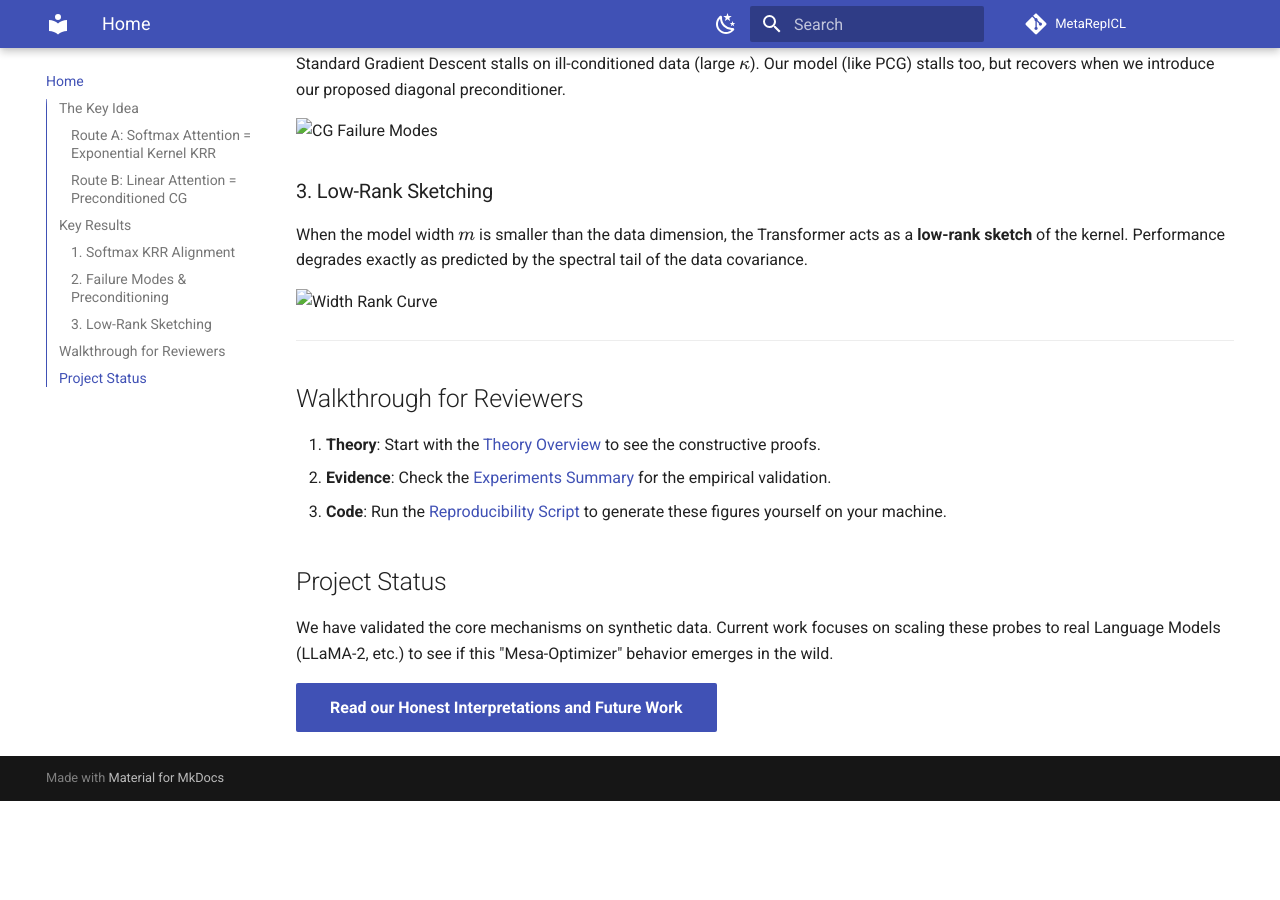
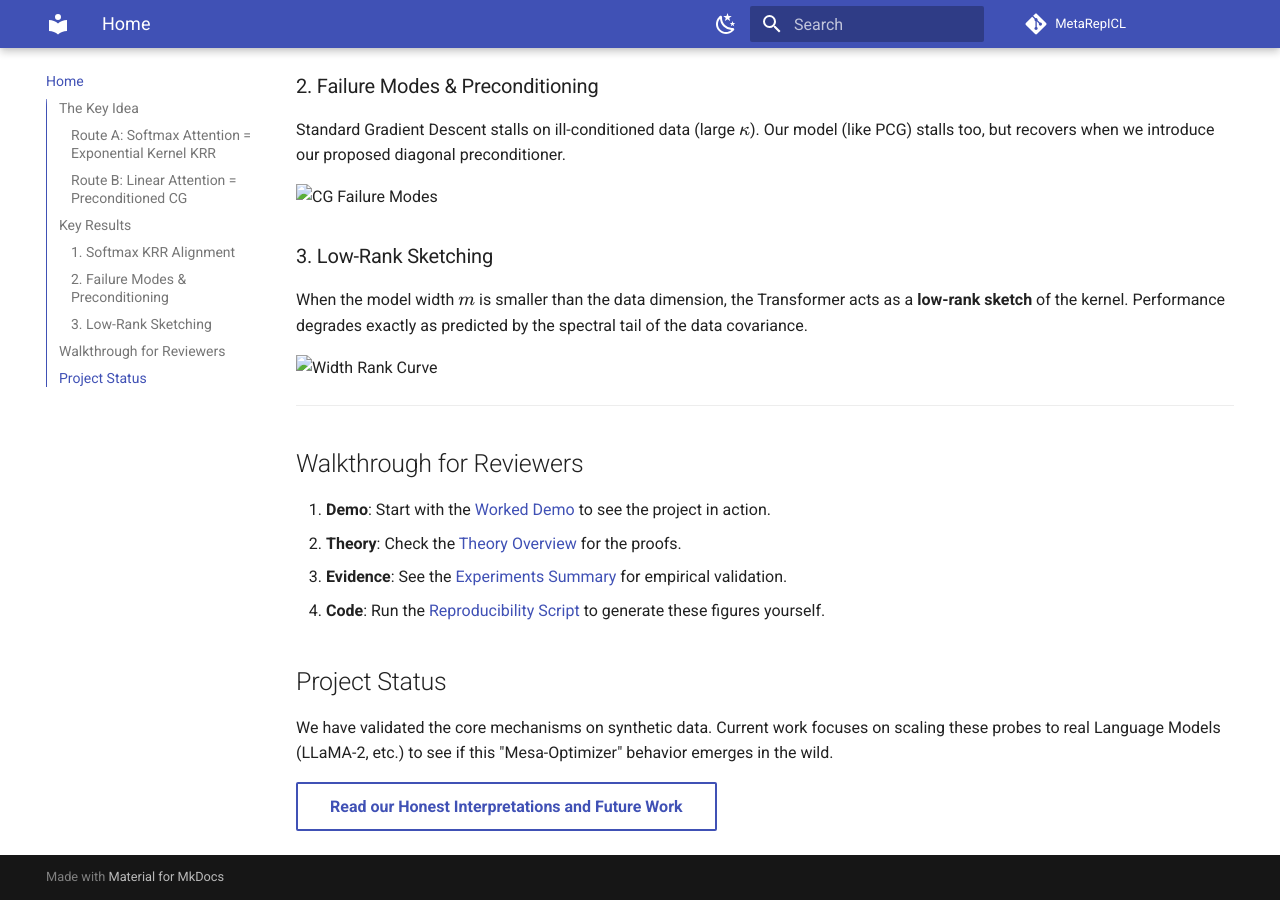
Before and after one commit to fxcawley/MetaRepICL, an MkDocs documentation site: the page built from docs/index.md, in a window 1280 px wide and 900 px high, scrolled down 1527 px. Built offline with MkDocs 1.6.1 and Material for MkDocs 9.7.7, drawn with Linux system fonts in a browser that asks for light colours; comment, search, counter and statistics services are not loaded; before the commit the page ends 2328 px from its top, so only the background shows below that.

Commit message:
feat: Add worked demo walkthrough and update requirements for mkdocs-material

```diff
--- a/docs/index.md
+++ b/docs/index.md
@@ -4,6 +4,8 @@
 Our work suggests they do something more efficient: **Preconditioned Conjugate Gradient (PCG)** or **Exponential Kernel Ridge Regression (KRR)** depending on the attention mechanism.
 
 This project, **MetaRep**, formalizes and empirically validates the hypothesis that In-Context Learning (ICL) is an implementation of Kernel Ridge Regression on learned meta-representations.
+
+[View the Worked Demo](demo.md){ .md-button .md-button--primary }
 
 ---
 
@@ -41,11 +43,12 @@ When the model width $m$ is smaller than the data dimension, the Transformer act
 
 ## Walkthrough for Reviewers
 
-1.  **Theory**: Start with the [Theory Overview](theory/index.md) to see the constructive proofs.
-2.  **Evidence**: Check the [Experiments Summary](experiments/index.md) for the empirical validation.
-3.  **Code**: Run the [Reproducibility Script](reproducibility.md) to generate these figures yourself on your machine.
+1.  **Demo**: Start with the [Worked Demo](demo.md) to see the project in action.
+2.  **Theory**: Check the [Theory Overview](theory/index.md) for the proofs.
+3.  **Evidence**: See the [Experiments Summary](experiments/index.md) for empirical validation.
+4.  **Code**: Run the [Reproducibility Script](reproducibility.md) to generate these figures yourself.
 
 ## Project Status
 We have validated the core mechanisms on synthetic data. Current work focuses on scaling these probes to real Language Models (LLaMA-2, etc.) to see if this "Mesa-Optimizer" behavior emerges in the wild.
 
-[Read our Honest Interpretations and Future Work](status.md){ .md-button .md-button--primary }
+[Read our Honest Interpretations and Future Work](status.md){ .md-button }
--- a/mkdocs.yml
+++ b/mkdocs.yml
@@ -43,6 +43,7 @@ extra_javascript:
 
 nav:
   - Home: index.md
+  - "Walkthrough Demo": demo.md
   - "Project Status": status.md
   - Theory:
     - "Overview": theory/index.md
--- a/requirements.txt
+++ b/requirements.txt
@@ -6,3 +6,5 @@ omegaconf>=2.3
 wandb>=0.17
 pytest>=8.0
 pre-commit>=3.7
+mkdocs>=1.5
+mkdocs-material>=9.5
```
Also changed, not shown: docs/demo.md (added, +66 -0 lines).
